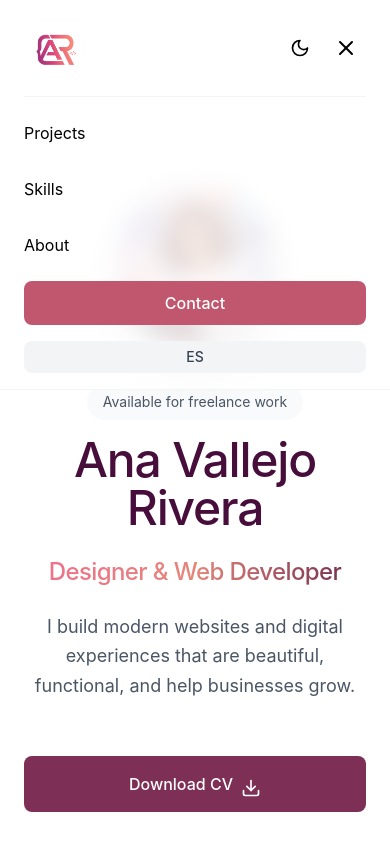
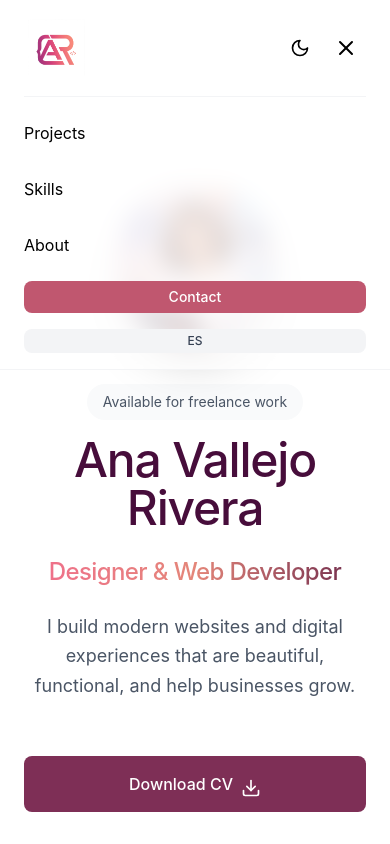
Before and after one commit to avallejorivera360-bot/ana-porfolio, a React (Vite) app: page / in a window 390 px wide. Both pictures are taken after a click on the button 346 px from the left and 48 px from the top of the page. Shown: the top 844 px of the page. Built offline with nearby package versions, Linux system fonts and the light colour scheme.

Commit message:
Improve mobile navigation: smaller button sizes and responsive language switcher

```diff
--- a/src/app/components/LanguageSwitcher.tsx
+++ b/src/app/components/LanguageSwitcher.tsx
@@ -14,7 +14,7 @@ export function LanguageSwitcher() {
       whileHover={{ scale: 1.05 }}
       whileTap={{ scale: 0.95 }}
       onClick={toggleLanguage}
-      className="px-3 py-1.5 text-sm font-medium bg-gray-100 dark:bg-gray-800 text-gray-700 dark:text-gray-300 rounded-lg hover:bg-gray-200 dark:hover:bg-gray-700 transition-colors"
+      className="px-2 py-1 text-xs md:px-3 md:py-1.5 md:text-sm font-medium bg-gray-100 dark:bg-gray-800 text-gray-700 dark:text-gray-300 rounded-lg hover:bg-gray-200 dark:hover:bg-gray-700 transition-colors"
       aria-label="Toggle language"
     >
       {i18n.language === 'es' ? 'EN' : 'ES'}
--- a/src/app/components/Navigation.tsx
+++ b/src/app/components/Navigation.tsx
@@ -131,7 +131,7 @@ export function Navigation() {
                 </button>
                 <button
                   onClick={() => scrollToSection('contact')}
-                  className="px-6 py-2.5 bg-[#c0576f] dark:bg-[#e48679] text-white dark:text-[#470d3b] rounded-lg hover:bg-[#7e2f56] dark:hover:bg-[#c0576f] transition-colors text-center"
+                  className="px-4 py-1.5 text-sm bg-[#c0576f] dark:bg-[#e48679] text-white dark:text-[#470d3b] rounded-lg hover:bg-[#7e2f56] dark:hover:bg-[#c0576f] transition-colors text-center"
                 >
                   {t('nav.contact')}
                 </button>
```
